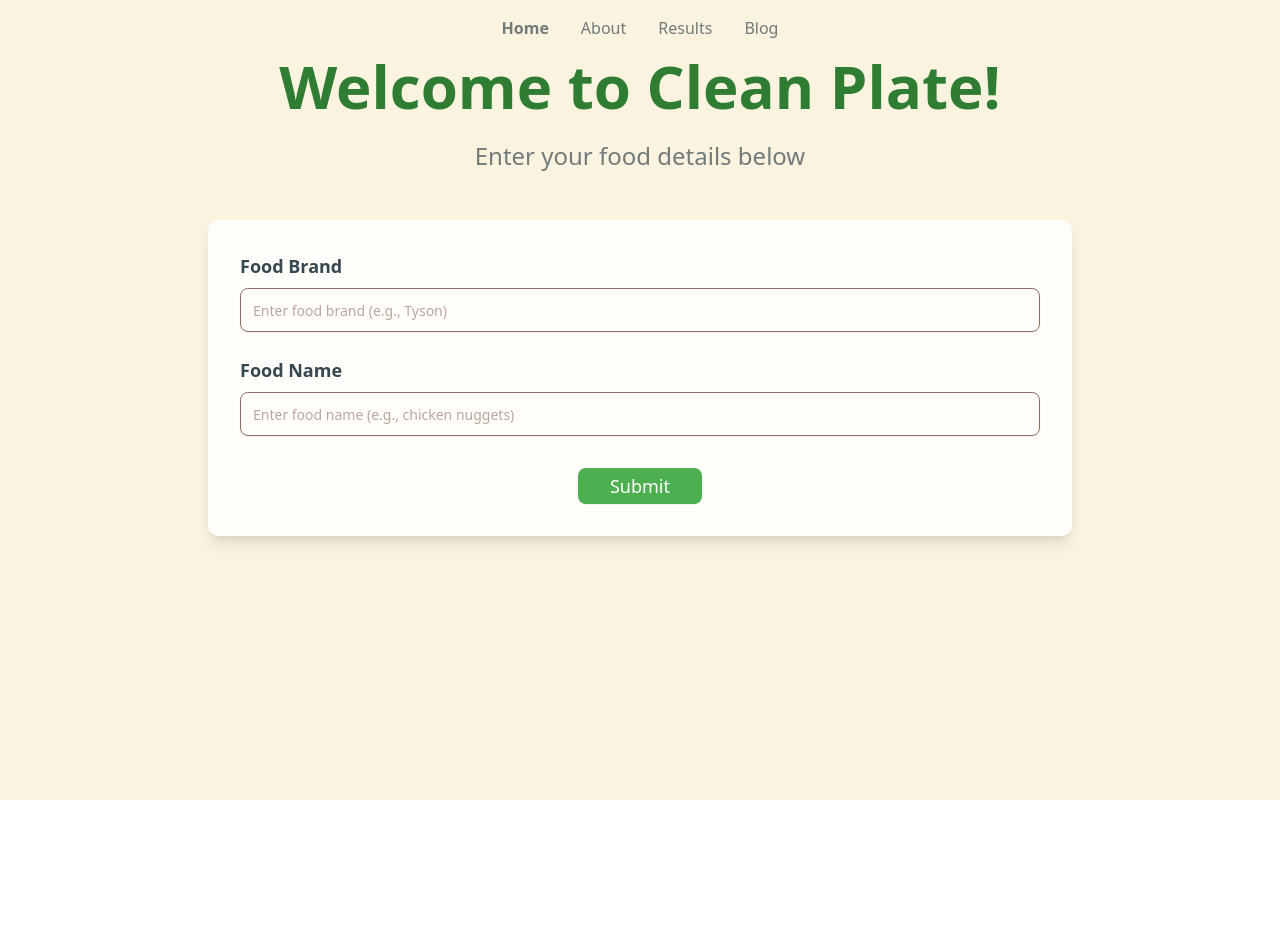
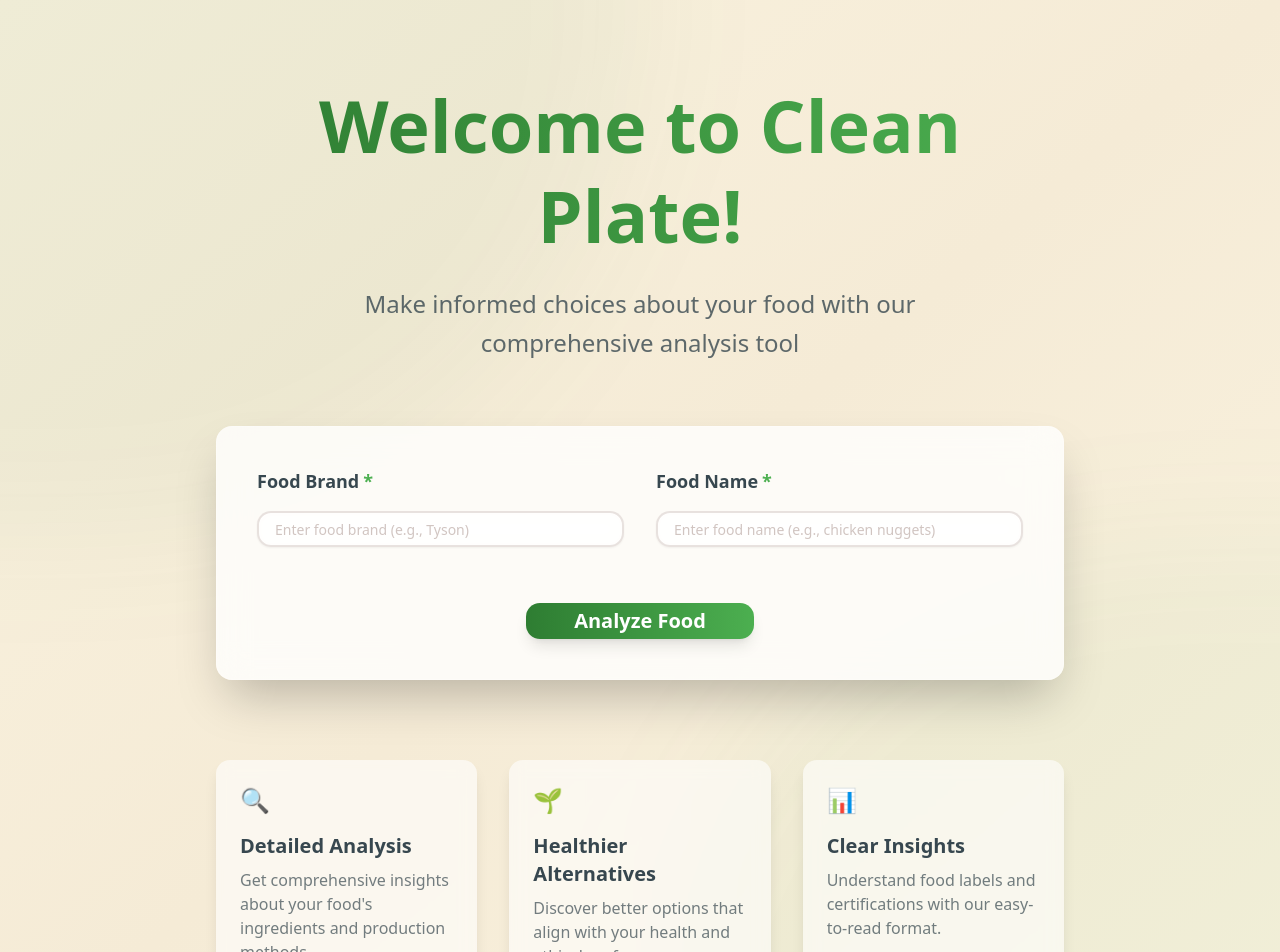
Before and after one commit to davud27/CleanPlate, a React (Vite) app in the folder HopperHacks2025/: page / in a window 1280 px wide. Shown: the top 952 px of the page. Before the commit the page ends 800 px from the top, so only its background shows below. Built offline with nearby package versions, Linux system fonts and the light colour scheme.

Commit message:
redid annimations and updated UI

```diff
--- a/HopperHacks2025/src/routes/__root.tsx
+++ b/HopperHacks2025/src/routes/__root.tsx
@@ -1,31 +1,32 @@
 import { createRootRoute, Link, Outlet } from "@tanstack/react-router";
 import { TanStackRouterDevtools } from "@tanstack/router-devtools";
+import { motion } from "framer-motion";
 
 export const Route = createRootRoute({
   component: () => (
     <>
-      <div className="p-4 bg-[#FAF3E0] flex justify-center items-center gap-8 absolute top-0 left-0 w-full">
+      <div className="p-4 bg-[#FAF3E0] flex justify-center items-center gap-8 absolute top-0 left-0 w-full animate-fadeDown">
         <Link
           to="/"
-          className="[&.active]:font-bold text-[#37474F]/70 hover:text-[#37474F]"
+          className="[&.active]:font-bold text-[#37474F]/70 hover:text-[#37474F] hover:scale-110 transition-transform"
         >
           Home
         </Link>
         <Link
           to="/about"
-          className="[&.active]:font-bold text-[#37474F]/70 hover:text-[#37474F]"
+          className="[&.active]:font-bold text-[#37474F]/70 hover:text-[#37474F] hover:scale-110 transition-transform"
         >
           About
         </Link>
         <Link
           to="/results"
-          className="[&.active]:font-bold text-[#37474F]/70 hover:text-[#37474F]"
+          className="[&.active]:font-bold text-[#37474F]/70 hover:text-[#37474F] hover:scale-110 transition-transform"
         >
           Results
         </Link>
         <Link
           to="/blog"
-          className="[&.active]:font-bold text-[#37474F]/70 hover:text-[#37474F]"
+          className="[&.active]:font-bold text-[#37474F]/70 hover:text-[#37474F] hover:scale-110 transition-transform"
         >
           Blog
         </Link>
--- a/HopperHacks2025/src/routes/index.tsx
+++ b/HopperHacks2025/src/routes/index.tsx
@@ -36,27 +36,35 @@ function Index() {
   };
 
   return (
-    <div className="p-2 min-h-screen bg-[#FAF3E0]">
-      <div className="max-w-4xl mx-auto py-12 px-4">
-        <h1 className="text-6xl font-bold text-[#2E7D32] text-center mb-6">
+    <div className="min-h-screen bg-gradient-to-br from-[#FAF3E0] via-[#F5EBD6] to-[#FAF3E0] relative overflow-hidden">
+      {/* Abstract background shapes */}
+      <div className="absolute inset-0 overflow-hidden">
+        <div className="absolute -top-1/2 -left-1/2 w-full h-full bg-[#2E7D32]/5 rounded-full blur-3xl"></div>
+        <div className="absolute -bottom-1/2 -right-1/2 w-full h-full bg-[#4CAF50]/5 rounded-full blur-3xl"></div>
+      </div>
+
+      <div className="relative max-w-4xl mx-auto py-20 px-6">
+        {/* Hero Section */}
+        <div className="text-center space-y-6 mb-16">
+          <h1 className="text-7xl font-bold text-transparent bg-clip-text bg-gradient-to-r from-[#2E7D32] to-[#4CAF50] leading-tight">
             Welcome to Clean Plate!
           </h1>
-        <p className="text-[#37474F]/70 text-center text-2xl mb-12">
-          Enter your food details below
+          <p className="text-2xl text-[#37474F]/80 max-w-2xl mx-auto leading-relaxed">
+            Make informed choices about your food with our comprehensive analysis tool
           </p>
+        </div>
 
-        <form
-          onSubmit={handleSubmit}
-          autoComplete="off"
-          className="space-y-8 bg-white/80 p-8 rounded-lg shadow-lg"
-        >
-          <div className="space-y-6">
-            <div className="space-y-2">
+        {/* Search Form */}
+        <div className="bg-white/80 backdrop-blur-lg rounded-2xl shadow-2xl p-10 border border-white/20">
+          <form onSubmit={handleSubmit} autoComplete="off" className="space-y-8">
+            <div className="grid md:grid-cols-2 gap-8">
+              <div className="space-y-4">
                 <label
                   htmlFor="brand"
                   className="text-lg font-semibold text-[#37474F] block"
                 >
                   Food Brand
+                  <span className="text-[#4CAF50] ml-1">*</span>
                 </label>
                 <Input
                   id="brand"
@@ -65,17 +73,17 @@ function Index() {
                   placeholder="Enter food brand (e.g., Tyson)"
                   required
                   autoComplete="off"
-                className="border-[#8D6E63] focus-visible:ring-[#4CAF50] h-11
-                         placeholder:text-[#8D6E63]/60"
+                  className="w-full px-4 py-3 rounded-xl border-2 border-[#8D6E63]/20 focus:border-[#4CAF50] focus:ring-[#4CAF50]/20 focus:ring-4 transition-all duration-300 bg-white/50 backdrop-blur-sm placeholder:text-[#8D6E63]/40 text-lg"
                 />
               </div>
 
-            <div className="space-y-2">
+              <div className="space-y-4">
                 <label
                   htmlFor="foodName"
                   className="text-lg font-semibold text-[#37474F] block"
                 >
                   Food Name
+                  <span className="text-[#4CAF50] ml-1">*</span>
                 </label>
                 <Input
                   id="foodName"
@@ -84,22 +92,43 @@ function Index() {
                   placeholder="Enter food name (e.g., chicken nuggets)"
                   required
                   autoComplete="off"
-                className="border-[#8D6E63] focus-visible:ring-[#4CAF50] h-11
-                         placeholder:text-[#8D6E63]/60"
+                  className="w-full px-4 py-3 rounded-xl border-2 border-[#8D6E63]/20 focus:border-[#4CAF50] focus:ring-[#4CAF50]/20 focus:ring-4 transition-all duration-300 bg-white/50 backdrop-blur-sm placeholder:text-[#8D6E63]/40 text-lg"
                 />
               </div>
             </div>
 
-          <div className="flex justify-center mt-8">
+            <div className="flex justify-center pt-6">
               <Button
                 type="submit"
-              className="bg-[#4CAF50] hover:bg-[#2E7D32] text-white px-8 py-2 text-lg"
+                className="bg-gradient-to-r from-[#2E7D32] to-[#4CAF50] text-white text-xl px-12 py-4 rounded-xl shadow-lg hover:shadow-xl hover:scale-105 transition-all duration-300 font-semibold"
               >
-              Submit
+                Analyze Food
               </Button>
             </div>
           </form>
         </div>
+
+        {/* Features Preview */}
+        <div className="grid md:grid-cols-3 gap-8 mt-20">
+          <div className="bg-white/60 backdrop-blur-sm p-6 rounded-xl shadow-lg">
+            <div className="text-[#2E7D32] mb-4 text-2xl">🔍</div>
+            <h3 className="text-xl font-semibold text-[#37474F] mb-2">Detailed Analysis</h3>
+            <p className="text-[#37474F]/70">Get comprehensive insights about your food's ingredients and production methods.</p>
+          </div>
+
+          <div className="bg-white/60 backdrop-blur-sm p-6 rounded-xl shadow-lg">
+            <div className="text-[#2E7D32] mb-4 text-2xl">🌱</div>
+            <h3 className="text-xl font-semibold text-[#37474F] mb-2">Healthier Alternatives</h3>
+            <p className="text-[#37474F]/70">Discover better options that align with your health and ethical preferences.</p>
+          </div>
+
+          <div className="bg-white/60 backdrop-blur-sm p-6 rounded-xl shadow-lg">
+            <div className="text-[#2E7D32] mb-4 text-2xl">📊</div>
+            <h3 className="text-xl font-semibold text-[#37474F] mb-2">Clear Insights</h3>
+            <p className="text-[#37474F]/70">Understand food labels and certifications with our easy-to-read format.</p>
+          </div>
+        </div>
+      </div>
     </div>
   );
 }
--- a/HopperHacks2025/src/routes/results.tsx
+++ b/HopperHacks2025/src/routes/results.tsx
@@ -7,6 +7,7 @@ import {
   ChevronUp,
 } from "lucide-react";
 import { useState } from "react";
+import { motion } from "framer-motion";
 
 // Example data structure
 const foodItems = [
@@ -179,11 +180,11 @@ function FoodItemCard({
   productBrand: string;
 }) {
   return (
-    <div className="flex gap-8">
+    <div className="flex gap-8 animate-fadeIn">
       {/* Left Sidebar */}
-      <div className="w-1/3 space-y-6">
-        <section className="bg-white/80 rounded-lg p-6 shadow-lg">
-          <h1 className="text-4xl font-bold text-[#2E7D32] mb-2">
+      <div className="w-1/3 space-y-6 animate-slideIn">
+        <section className="bg-white/80 backdrop-blur-sm rounded-lg p-6 shadow-lg hover:animate-glowPulse">
+          <h1 className="text-4xl font-bold text-transparent bg-clip-text bg-gradient-to-r from-[#2E7D32] to-[#4CAF50] animate-rainbow">
             {productBrand} - {productName}
           </h1>
           <p className="text-[#37474F]/70 text-xl">Product Details</p>
@@ -196,15 +197,14 @@ function FoodItemCard({
 
       {/* Right Content */}
       <div className="w-2/3 space-y-8">
-        {/* Analysis Title */}
-        <section className="text-center">
+        <section className="text-center animate-fadeDown">
           <h2 className="text-3xl font-bold text-[#2E7D32] mb-2">
             Product Analysis Results
           </h2>
         </section>
 
-        {/* Risks Section */}
-        <section className="bg-white/80 rounded-lg p-6 shadow-lg">
+        {/* Risks Section with hover effects */}
+        <section className="bg-white/80 backdrop-blur-sm rounded-lg p-6 shadow-lg hover:shadow-xl transition-all duration-300 animate-slideUpFade [animation-delay:400ms] transform hover:scale-[1.02]">
           <div className="flex items-center gap-2 mb-4">
             <AlertTriangle className="text-amber-600" size={24} />
             <h2 className="text-2xl font-bold text-[#37474F]">
@@ -224,7 +224,7 @@ function FoodItemCard({
         </section>
 
         {/* Benefits Section */}
-        <section className="bg-white/80 rounded-lg p-6 shadow-lg">
+        <section className="bg-white/80 backdrop-blur-sm rounded-lg p-6 shadow-lg hover:shadow-xl transition-all duration-300 animate-slideUpFade [animation-delay:600ms] transform hover:scale-[1.02]">
           <div className="flex items-center gap-2 mb-4">
             <CheckCircle className="text-green-600" size={24} />
             <h2 className="text-2xl font-bold text-[#37474F]">Benefits</h2>
@@ -241,8 +241,8 @@ function FoodItemCard({
           </ul>
         </section>
 
-        {/* Recommendations Section */}
-        <section className="bg-white/80 rounded-lg p-6 shadow-lg">
+        {/* Recommendations with interactive cards */}
+        <section className="bg-white/80 backdrop-blur-sm rounded-lg p-6 shadow-lg animate-slideUpFade [animation-delay:800ms]">
           <div className="flex items-center gap-2 mb-4">
             <Star className="text-yellow-500" size={24} />
             <h2 className="text-2xl font-bold text-[#37474F]">
@@ -258,7 +258,7 @@ function FoodItemCard({
                   product: alternative.name,
                   productBrand: alternative.id,
                 }}
-                className="block bg-blue-50 p-4 rounded-md transition-all hover:bg-blue-100"
+                className="block bg-gradient-to-r from-blue-50 to-blue-100 p-4 rounded-md transition-all duration-300 hover:scale-[1.02] hover:shadow-lg"
               >
                 <h3 className="font-semibold text-blue-800">
                   {alternative.name}
--- /dev/null
+++ b/package.json
@@ -0,0 +1,5 @@
+{
+  "dependencies": {
+    "@google/generative-ai": "^0.22.0"
+  }
+}
--- /dev/null
+++ b/tailwind.config.js
@@ -0,0 +1,32 @@
+/** @type {import('tailwindcss').Config} */
+export default {
+  // ... other config
+  theme: {
+    extend: {
+      keyframes: {
+        fadeDown: {
+          '0%': { opacity: '0', transform: 'translateY(-20px)' },
+          '100%': { opacity: '1', transform: 'translateY(0)' }
+        },
+        fadeUp: {
+          '0%': { opacity: '0', transform: 'translateY(20px)' },
+          '100%': { opacity: '1', transform: 'translateY(0)' }
+        },
+        fadeIn: {
+          '0%': { opacity: '0' },
+          '100%': { opacity: '1' }
+        },
+        slideIn: {
+          '0%': { transform: 'translateX(-20px)', opacity: '0' },
+          '100%': { transform: 'translateX(0)', opacity: '1' }
+        }
+      },
+      animation: {
+        fadeDown: 'fadeDown 0.5s ease-out',
+        fadeUp: 'fadeUp 0.5s ease-out',
+        fadeIn: 'fadeIn 0.5s ease-out',
+        slideIn: 'slideIn 0.5s ease-out'
+      },
+    }
+  }
+}
```
Also changed, not shown: 1 other file (tests, documents, lock files or other folders). Lines whose indentation alone changed are shown as unchanged.
